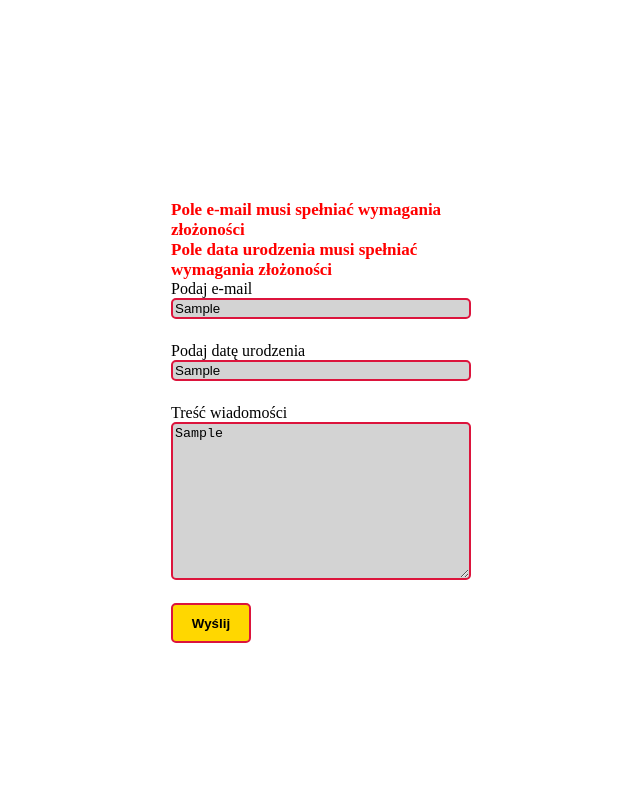
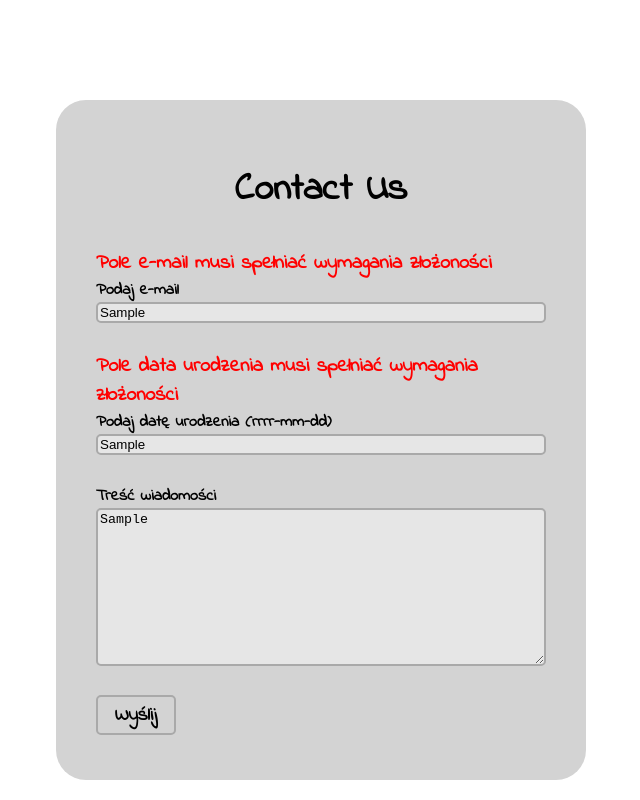
Before and after one commit to SebBauer/zaliczenie_front, a plain HTML site: page index.html in a window 1280 px wide. Both pictures are taken after typing "Sample", "Sample", "Sample" into the empty fields and a click on the input "Wyślij". Shown: the whole page, without its empty margins (319-959 px from the left). Drawn offline with nearby package versions, Linux system fonts and the light colour scheme.

Commit message:
Change layout

```diff
--- a/index.html
+++ b/index.html
@@ -1,9 +1,10 @@
 <!DOCTYPE html>
-<html lang="">
+<html lang="pl">
 <head>
     <meta charset="utf-8">
     <meta name="viewport" content="width=device-width, initial-scale=1.0">
     <script src="https://ajax.googleapis.com/ajax/libs/jquery/3.2.1/jquery.min.js"></script>
+    <link href="https://fonts.googleapis.com/css?family=Indie+Flower" rel="stylesheet">
     <link rel="stylesheet" href="css/style.css">
     <title>Jquery</title>
 </head>
@@ -11,14 +12,26 @@
 <body>
     <div id="form">
         <form>
-        <div id="errors"></div>
+
+            <h2>Contact Us</h2>
+
+            <div id="correctForm"></div>
+
+            <div id="loginError"></div>
             Podaj e-mail <input type="text"><br>
-        Podaj datę urodzenia <input type="text"><br>
+
+            <div id="dateOfBirthError"></div>
+            Podaj datę urodzenia (rrrr-mm-dd) <input type="text"><br>
+
+            <div id="textareaError"></div>
             Treść wiadomości <br><textarea cols="30" rows="10"></textarea><br>
+
             <input type="submit" value="Wyślij" id="przycisk">
 
         </form>
     </div>
+
     <script src="js/scripts.js"></script>
 </body>
+
 </html>
--- a/js/scripts.js
+++ b/js/scripts.js
@@ -2,11 +2,17 @@
 
 (function(){
 
-    function ValidateForm(form, err){
+    function ValidateForm(form, logErr, dateErr, textErr, corrForm){
 
         this._form = document.querySelector(form) || document.querySelector('form');
 
-        this._errors = document.querySelector(err) || document.querySelector('#errors')
+        this._logErrors = document.querySelector(logErr) || document.querySelector('#loginError');
+
+        this._dateBirthErrors = document.querySelector(dateErr) || document.querySelector('#dateOfBirthError');
+
+        this._textErrors = document.querySelector(textErr) || document.querySelector('#textareaError');
+
+        this._correctForm = document.querySelector(corrForm) || document.querySelector('#correctForm');
 
         this._assignEvents();
     }
@@ -16,61 +22,62 @@
     }
 
     ValidateForm.prototype._validateFields = function(e){
-        this._errors.innerHTML = '';
-        this._tabErrors = [];
+        this._loginAllErrors = ``;
+        this._dateAllErrors = ``;
+        this._textAllErrors = ``;
+        this._correctForm.innerHTML = ``;
+
 
         if(!e.target[0].value){
-            this._addErrors('Uzupełnij pole e-mail');
+            this._loginAllErrors = 'Uzupełnij pole e-mail';
         }
 
         this._mailPattern = /^\w+[.-]*[a-z\d]*@\w+[.-]*[a-z\d]*\.[a-z]{2,8}$/;
 
         if(e.target[0].value && !this._mailPattern.test(e.target[0].value)){
-            this._addErrors('Pole e-mail musi spełniać wymagania złożoności');
+            this._loginAllErrors = 'Pole e-mail musi spełniać wymagania złożoności';
         }
 
         if(!e.target[1].value){
-            this._addErrors('Uzupełnij pole data urodzenia');
+            this._dateAllErrors = 'Uzupełnij pole data urodzenia';
         }
 
         this._dateOfBirthPattern = /^\d{4}-\d{2}-\d{2}$/;
 
         if(e.target[1].value && !this._dateOfBirthPattern.test(e.target[1].value)){
-            this._addErrors('Pole data urodzenia musi spełniać wymagania złożoności');
+            this._dateAllErrors = 'Pole data urodzenia musi spełniać wymagania złożoności';
         }
 
         if(!e.target[2].value){
-            this._addErrors('Uzupełnij treści wiadomości');
+            this._textAllErrors = 'Uzupełnij treści wiadomości';
         }
 
         this._textareaPattern = /^\w{6,}$/
         if(e.target[2].value && !this._textareaPattern.test(e.target[2].value)){
-            this._addErrors('Treść wiadomości musi zawierać minimum 6 znaków');
+            this._textAllErrors = 'Treść wiadomości musi zawierać minimum 6 znaków';
         }
 
-        if(this._tabErrors == 0){
-            this._addErrors(`Dziękujemy, Twoja wiadomość została przesłana. Odpowiedź wyślemy na maila: ${e.target[0].value}`)
+        if(this._loginAllErrors == `` && this._dateAllErrors == `` && this._textAllErrors == ``){
+            this._correctAll = `Dziękujemy, Twoja wiadomość została przesłana. Odpowiedź wyślemy na maila: ${e.target[0].value}`;
+            this._correctAnswer();
         }
 
-        if(this._tabErrors.length >= 0){
-            e.preventDefault();
-        }
-
+        this._showErrors();
+        e.preventDefault();
     }
 
-    ValidateForm.prototype._addErrors = function(error){
-        this._tabErrors.push(error);
-        this._showErrors();
+
+    ValidateForm.prototype._showErrors = function(){
+
+
+        this._logErrors.innerHTML = `${this._loginAllErrors}`;
+        this._dateBirthErrors.innerHTML = `${this._dateAllErrors}`;
+        this._textErrors.innerHTML = `${this._textAllErrors}`;
     }
 
-    ValidateForm.prototype._showErrors = function(){
-        this._allErrors = '';
-        for(let i in this._tabErrors){
-            this._allErrors = `${this._tabErrors[i]}<br>`;
-        }
+    ValidateForm.prototype._correctAnswer = function(){
 
-        this._errors.innerHTML += `${this._allErrors}`;
-        console.log(this._tabErrors);
+        this._correctForm.innerHTML = `${this._correctAll}`;
     }
 
     new ValidateForm();
--- a/scss/_mixins.scss
+++ b/scss/_mixins.scss
@@ -0,0 +1,5 @@
+@mixin formErr($color){
+    color: $color;
+    font-size: 20px;
+    font-weight: bold;
+}
--- /dev/null
+++ b/scss/_variables.scss
@@ -0,0 +1,2 @@
+$buttonAndFormHoverColor: lightgray;
+$transition: 2s;
--- a/scss/style.scss
+++ b/scss/style.scss
@@ -1,30 +1,67 @@
 @import 'mixins';
+@import 'variables';
 
 form {
-    width: 300px;
     display: flex;
     flex-direction: column;
+    width: 450px;
     margin: 0 auto;
-    margin-top: 200px;
+    margin-top: 100px;
+    padding: 30px 40px 40px 40px;
+    background-color: lightgray;
+    font: {
+        family: 'Indie Flower', cursive;
+        size: 16px;
+        weight: bold;
+    }
+    border-radius: 30px;
+    transition: $transition;
 
-    #errors{
-        color: red;
-        font-size: 17px;
-        font-weight: bold;
+    h2 {
+        text-align: center;
+        font-size: 38px;
+    }
+
+    #loginError, #dateOfBirthError, #textareaError{
+        @include formErr(red);
+
+    }
+
+    #correctForm{
+        @include formErr(green);
     }
 
     input, textarea {
-        background-color: lightgray;
+        background-color: #e6e6e6;
         border-radius: 5px;
-        border: 2px solid crimson;
+        border: 2px solid darkgray;
         margin-bottom: 5px;
     }
 
     #przycisk {
-        background-color: gold;
+        background-color: $buttonAndFormHoverColor;
         width: 80px;
         height: 40px;
-        font-weight: bold;
+        font: {
+            family: 'Indie Flower', cursive;
+            size: 19px;
+            weight: bold;
+        }
+        transition: $transition;
     }
 
 }
+
+form:hover {
+    background-color: darkgray;
+    transition: $transition;
+
+    #przycisk {
+        background-color: lightgray;
+    }
+
+    input, textarea {
+        border: 2px solid gold;
+        transition: $transition;
+    }
+}
```
Also changed, not shown: css/style.css. Lines whose indentation alone changed are shown as unchanged.
